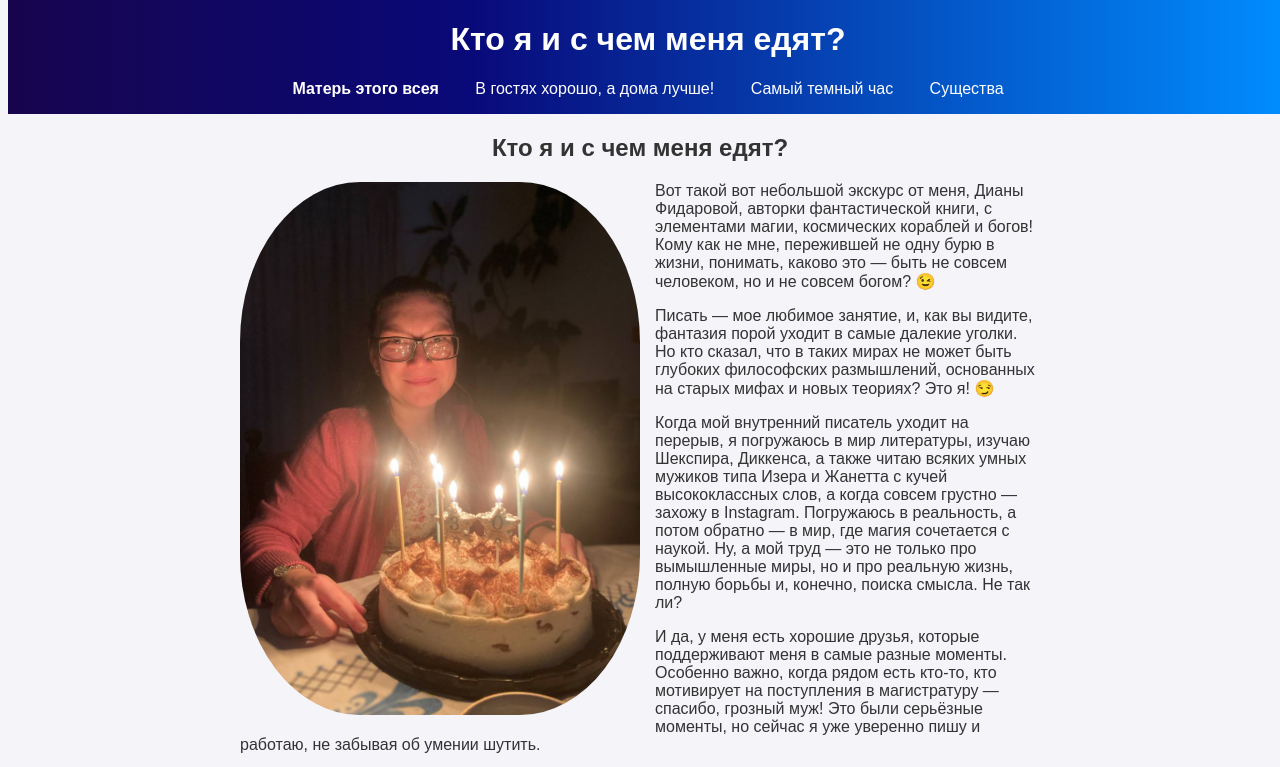
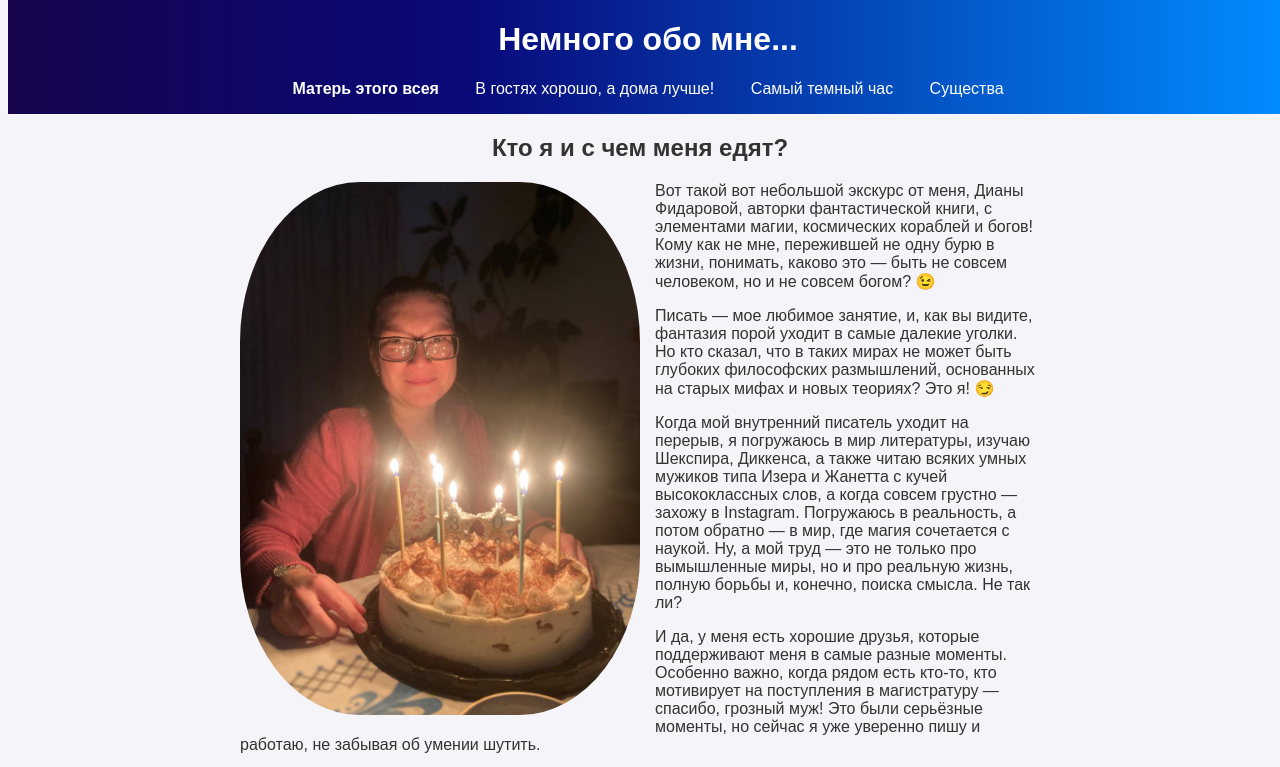
Before and after one commit to DianaFid/diana_fidarova, a plain HTML site: page index.html in a window 1280 px wide. Shown: the top 767 px of the page. Drawn offline with Linux system fonts and the light colour scheme.

Commit message:
Update index.html

```diff
--- a/index.html
+++ b/index.html
@@ -81,7 +81,7 @@
     <br>
     <br>
     <header>
-        <h1>Кто я и с чем меня едят?</h1>
+        <h1>Немного обо мне...</h1>
 
     <nav>
         <b><a href="index.html">Матерь этого всея</a></b>
```
